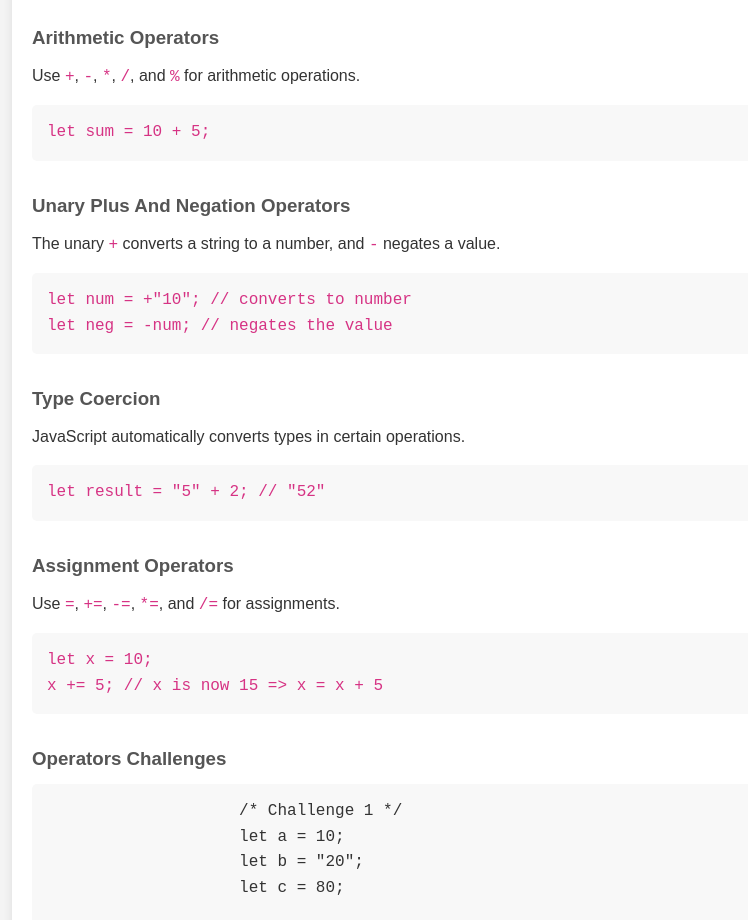
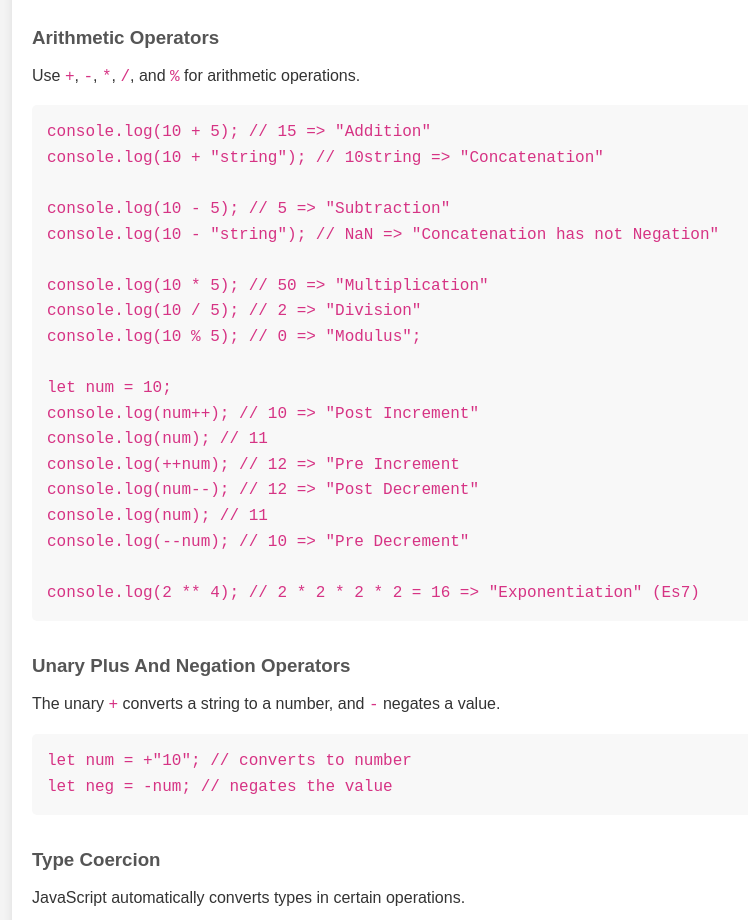
Before and after one commit to sajamalek90/Introduction-to-JavaScript, a plain HTML site: page index.html in a window 1280 px wide. Shown: the part 4040-4960 px from the top of the page, without its empty margins (28-776 px from the left). Drawn offline with Linux system fonts and the light colour scheme.

Commit message:
Update index.html

```diff
--- a/index.html
+++ b/index.html
@@ -174,7 +174,25 @@ document.write(card.repeat(4));</code></pre>
             <article>
                 <h3>Arithmetic Operators</h3>
                 <p>Use <code>+</code>, <code>-</code>, <code>*</code>, <code>/</code>, and <code>%</code> for arithmetic operations.</p>
-                <pre><code>let sum = 10 + 5;</code></pre>
+                <pre><code>console.log(10 + 5); // 15 => "Addition"
+console.log(10 + "string"); // 10string => "Concatenation"
+
+console.log(10 - 5); // 5 => "Subtraction"
+console.log(10 - "string"); // NaN => "Concatenation has not Negation"
+
+console.log(10 * 5); // 50 => "Multiplication"
+console.log(10 / 5); // 2 => "Division"
+console.log(10 % 5); // 0 => "Modulus";
+
+let num = 10;
+console.log(num++); // 10 => "Post Increment"
+console.log(num); // 11
+console.log(++num); // 12 => "Pre Increment
+console.log(num--); // 12 => "Post Decrement"
+console.log(num); // 11
+console.log(--num); // 10 => "Pre Decrement"
+
+console.log(2 ** 4); // 2 * 2 * 2 * 2 = 16 => "Exponentiation" (Es7)</code></pre>
             </article>
 
             <!-- Unary Plus And Negation Operators -->
```
